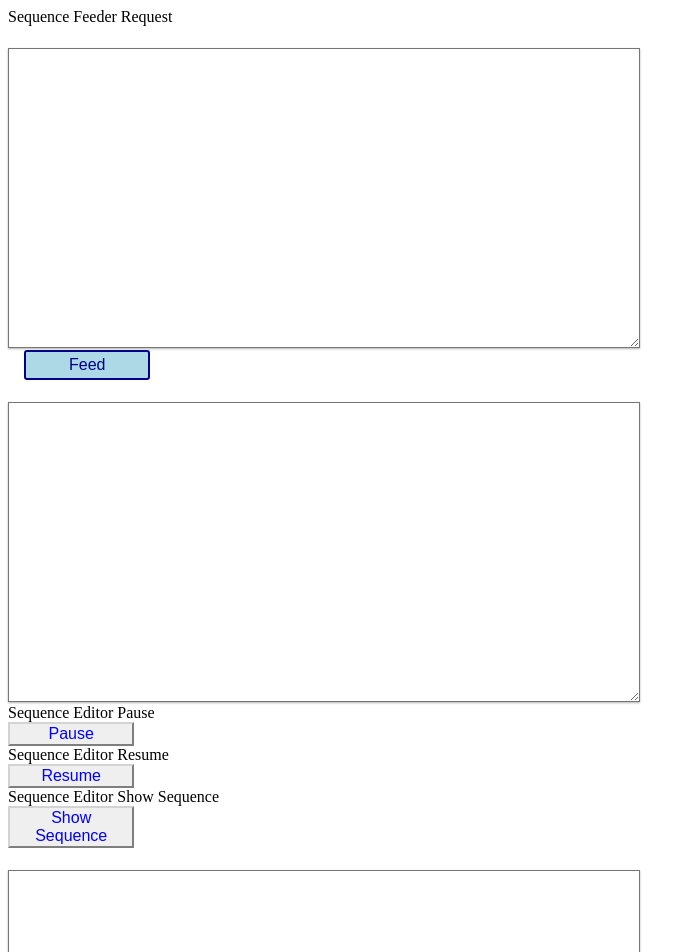
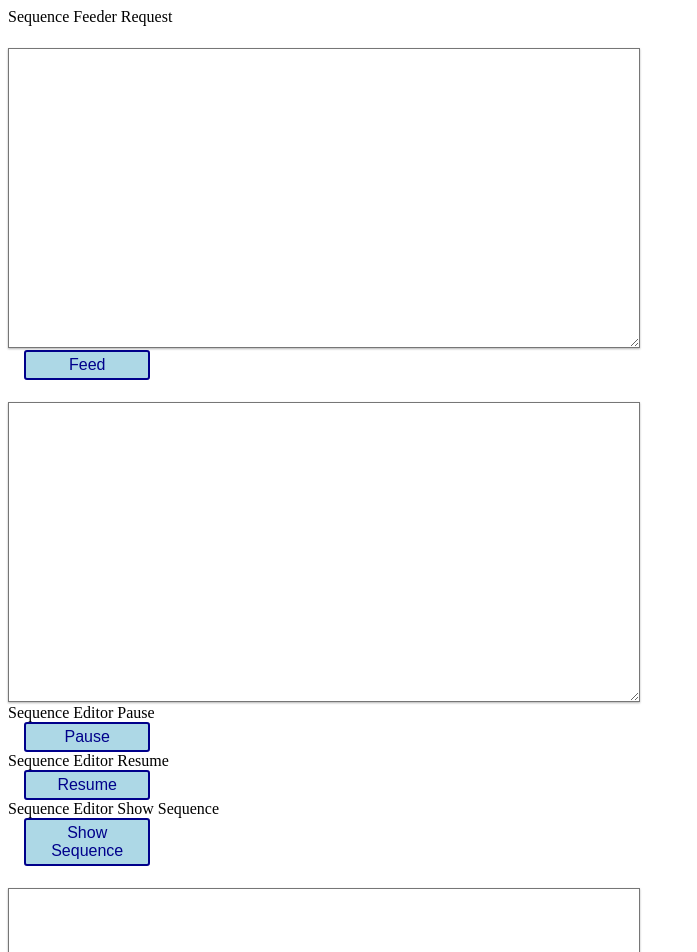
Before and after one commit to tmtsoftware/esw-prototype, a React (Create React App) app in the folder sequencer-ui-app/ts/: page / in a window 1280 px wide. Shown: the top 952 px of the page, without its empty margins (0-697 px from the left). Built offline with nearby package versions, Linux system fonts and the light colour scheme.

Commit message:
Use css in js (styled component)
Co-authored-by: Bharat Singh <10626464+Bharat1103@users.noreply.github.com>

```diff
--- a/sequencer-ui-app/ts/src/sequencer/components/IOOperationComponent.tsx
+++ b/sequencer-ui-app/ts/src/sequencer/components/IOOperationComponent.tsx
@@ -6,9 +6,9 @@ interface IYourProps {
     primary: boolean
 }
 
-const myButton: StyledFunction<IYourProps & React.HTMLProps<HTMLButtonElement>> = styled.button;
+const styledButton: StyledFunction<IYourProps & React.HTMLProps<HTMLButtonElement>> = styled.button;
 
-const MyButton = myButton`
+const CustomButton = styledButton`
         border-radius: 3px;
         padding: 0.25em 1em;
         margin: 0 1em;
@@ -54,7 +54,7 @@ class IOOperationComponent extends Component<IProps, IState> {
                 <div>{componentNameProp} Request</div>
                 <div><span><textarea className="Textarea" value={this.state.input} onChange={this.updateInput}/></span></div>
                 <div>
-                    <MyButton primary={true} onClick={this.handleClick}>{operation}</MyButton>
+                    <CustomButton primary={true} onClick={this.handleClick}>{operation}</CustomButton>
                 </div>
                 <div><span><textarea className="Textarea" value={output}/></span></div>
             </div>
@@ -76,4 +76,4 @@ class IOOperationComponent extends Component<IProps, IState> {
     };
 }
 
-export default IOOperationComponent
+export {IOOperationComponent, CustomButton}
--- a/sequencer-ui-app/ts/src/sequencer/components/editor/PauseComponent.tsx
+++ b/sequencer-ui-app/ts/src/sequencer/components/editor/PauseComponent.tsx
@@ -1,6 +1,7 @@
 import * as React from 'react';
 import {Component} from 'react';
 import EditorClient from "../../client/EditorClient";
+import {CustomButton} from "../IOOperationComponent";
 
 interface IState {
     pauseResponse: string
@@ -27,7 +28,7 @@ class PauseComponent extends Component<IProps, IState> {
             <div>
                 <div>Sequence Editor Pause</div>
                 <div>
-                    <button onClick={this.handleClick}>Pause</button>
+                    <CustomButton primary={true} onClick={this.handleClick}>Pause</CustomButton>
                     <span>{this.state.pauseResponse}</span>
                 </div>
             </div>
--- a/sequencer-ui-app/ts/src/sequencer/components/editor/ResumeComponent.tsx
+++ b/sequencer-ui-app/ts/src/sequencer/components/editor/ResumeComponent.tsx
@@ -1,6 +1,7 @@
 import * as React from 'react';
 import {Component} from 'react';
 import EditorClient from "../../client/EditorClient";
+import {CustomButton} from "../IOOperationComponent";
 
 interface IState {
     resumeResponse: string
@@ -26,7 +27,7 @@ class ResumeComponent extends Component<IProps, IState> {
             <div>
                 <div>Sequence Editor Resume</div>
                 <div>
-                    <button onClick={this.handleClick}>Resume</button>
+                    <CustomButton primary={true} onClick={this.handleClick}>Resume</CustomButton>
                     <span>{this.state.resumeResponse}</span>
                 </div>
             </div>
--- a/sequencer-ui-app/ts/src/sequencer/components/editor/ShowSequenceComponent.tsx
+++ b/sequencer-ui-app/ts/src/sequencer/components/editor/ShowSequenceComponent.tsx
@@ -1,6 +1,7 @@
 import * as React from 'react';
 import {Component} from 'react';
 import EditorClient from "../../client/EditorClient";
+import {CustomButton} from "../IOOperationComponent";
 
 interface IState {
     showSequenceResponse: string
@@ -27,7 +28,7 @@ class ShowSequenceComponent extends Component<IProps, IState> {
             <div>
                 <div>Sequence Editor Show Sequence</div>
                 <div>
-                    <button onClick={this.handleClick}>Show Sequence</button>
+                    <CustomButton primary={true} onClick={this.handleClick}>Show Sequence</CustomButton>
                     <div><span><textarea className="Textarea" value={this.state.showSequenceResponse}/></span></div>
                 </div>
             </div>
--- a/sequencer-ui-app/ts/src/sequencer/components/feeder/FeederComponent.tsx
+++ b/sequencer-ui-app/ts/src/sequencer/components/feeder/FeederComponent.tsx
@@ -1,7 +1,7 @@
 import * as React from 'react';
 import {Component} from 'react';
 import FeederClient from "../../client/IFeederClient";
-import IOOperationComponent from '../IOOperationComponent';
+import {IOOperationComponent} from '../IOOperationComponent';
 
 interface IState {
     resumeResponse: string
```
